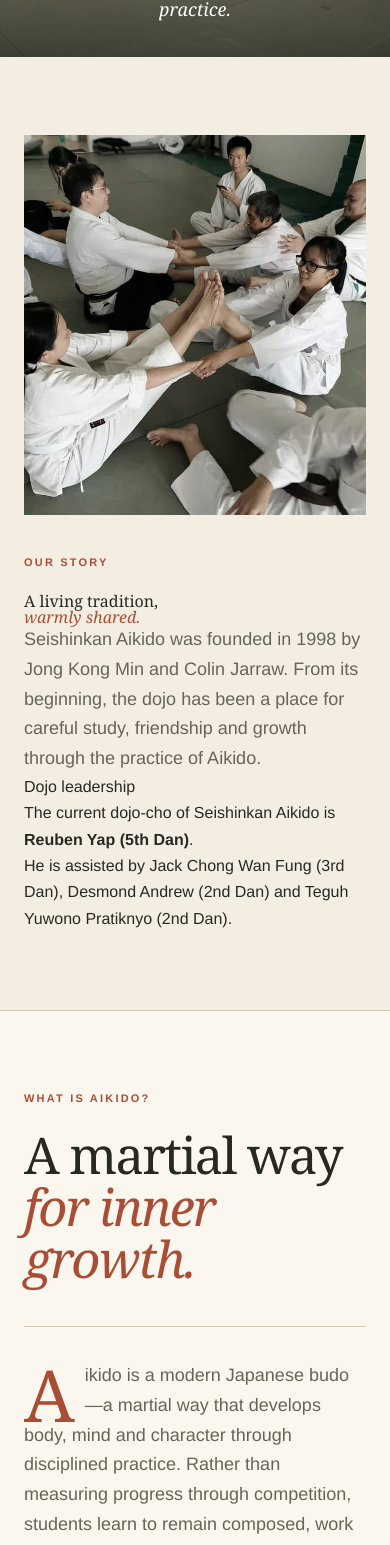
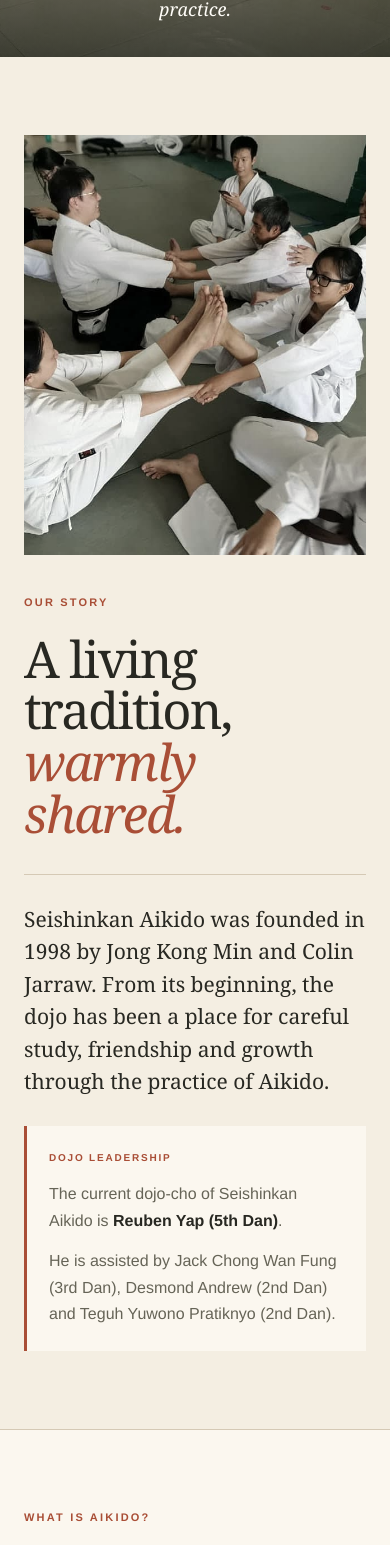
Before and after one commit to reubenyap/seishinkan, a Next.js app: page / in a window 390 px wide. Shown: the part 1211-2756 px from the top of the page. Built offline with nearby package versions, Linux system fonts and the light colour scheme.

Commit message:
Unify story layout and clarify age guidance

```diff
--- a/app/globals.css
+++ b/app/globals.css
@@ -128,31 +128,6 @@
   text-transform: uppercase;
 }
 .hero-note span::before { content: "•"; margin-right: 9px; color: var(--terracotta); }
-.hero-crest {
-  width: 100%;
-  margin-top: auto;
-  padding-top: 22px;
-  display: flex;
-  align-items: center;
-  gap: 18px;
-  border-top: 1px solid var(--rule);
-}
-.hero-crest img {
-  width: 106px;
-  height: 106px;
-  object-fit: contain;
-  filter: saturate(.72) sepia(.08);
-}
-.hero-crest span, .hero-crest small, .hero-crest strong { display: block; }
-.hero-crest small {
-  margin-bottom: 4px;
-  color: var(--terracotta);
-  font-size: 9px;
-  font-weight: 800;
-  letter-spacing: .17em;
-  text-transform: uppercase;
-}
-.hero-crest strong { font-family: var(--serif); font-size: 18px; font-weight: 400; }
 .hero-photo { min-height: 650px; margin: 0; position: relative; overflow: hidden; }
 .hero-photo img { object-fit: cover; object-position: 47% center; filter: saturate(.72) sepia(.08); }
 .hero-photo::after { content: ""; position: absolute; inset: 0; background: linear-gradient(180deg, transparent 56%, rgba(28,31,26,.67)); }
@@ -173,11 +148,18 @@
 .section-heading .eyebrow { padding-top: 14px; }
 .section-heading h2, .affiliation h2, .visit h2 { font-size: clamp(48px, 5vw, 80px); letter-spacing: -.035em; }
 .story { background: var(--paper); }
-.story-grid { display: grid; grid-template-columns: minmax(300px, .8fr) 1.2fr; gap: clamp(45px, 7vw, 112px); align-items: center; }
-.story-photo { min-height: 480px; position: relative; }
+.story-grid { display: grid; grid-template-columns: minmax(320px, .88fr) 1.12fr; gap: clamp(52px, 7.5vw, 126px); align-items: stretch; }
+.story-photo { min-height: 650px; position: relative; }
 .story-photo img { object-fit: cover; filter: saturate(.72) sepia(.08); }
-.story-copy { max-width: 760px; }
-.story-copy > p { color: var(--muted); font-size: 18px; }
+.story-content { max-width: 760px; padding: clamp(18px, 3vw, 48px) 0; align-self: center; }
+.story-content h2 { font-size: clamp(48px, 5vw, 80px); letter-spacing: -.035em; }
+.story-copy { margin-top: 42px; padding-top: 34px; border-top: 1px solid var(--rule); }
+.story-intro { margin: 0; color: var(--ink); font-family: var(--serif); font-size: clamp(21px, 1.7vw, 27px); line-height: 1.55; }
+.story-leadership { margin-top: 36px; padding: 28px 30px; background: var(--soft-paper); border-left: 3px solid var(--terracotta); }
+.story-leadership p { margin: 0; color: var(--muted); font-size: 16px; }
+.story-leadership p + p { margin-top: 14px; }
+.story-leadership strong { color: var(--ink); font-weight: 700; }
+.story-leadership .story-label { margin-bottom: 15px; color: var(--terracotta); font-size: 10px; font-weight: 800; letter-spacing: .18em; text-transform: uppercase; }
 .dropcap::first-letter { float: left; margin: 8px 10px 0 0; color: var(--terracotta); font-family: var(--serif); font-size: 72px; line-height: .7; }
 
 .aikido {
@@ -219,7 +201,10 @@
 .practical-heading { display: block; margin: 0; }
 .practical-heading .eyebrow { padding: 0; }
 .practical-heading h2 { font-size: clamp(46px, 4.4vw, 72px); }
-.practical-heading > p:last-child { max-width: 390px; margin-top: 30px; color: var(--muted); font-size: 17px; }
+.practical-heading > p:not(.eyebrow) { max-width: 390px; margin-top: 30px; color: var(--muted); font-size: 17px; }
+.age-guidance { max-width: 430px; margin-top: 30px; padding-top: 24px; display: flex; gap: 16px; align-items: flex-start; border-top: 1px solid var(--rule); }
+.age-guidance strong { min-width: 52px; color: var(--terracotta); font-family: var(--serif); font-size: 24px; line-height: 1.2; }
+.age-guidance span { color: var(--muted); font-size: 13px; line-height: 1.55; }
 .schedule-card, .fees-card { min-height: 450px; padding-left: clamp(26px, 3vw, 48px); border-left: 1px solid var(--rule); }
 .card-label { margin: 0 0 28px; color: var(--terracotta); font-size: 11px; font-weight: 800; letter-spacing: .18em; text-transform: uppercase; }
 .schedule-row { padding: 19px 0; display: flex; justify-content: space-between; gap: 20px; border-top: 1px solid var(--rule); }
@@ -318,8 +303,6 @@
   h1 { font-size: clamp(49px, 15vw, 70px); }
   .hero-actions { align-items: flex-start; flex-direction: column; gap: 22px; }
   .hero-note { margin-top: 48px; padding: 0; }
-  .hero-crest { margin-top: 36px; }
-  .hero-crest img { width: 92px; height: 92px; }
   .hero-photo { min-height: 430px; }
   .hero-photo figcaption { bottom: 32px; font-size: 18px; }
   .section { padding: 78px 24px; }
@@ -327,7 +310,11 @@
   .section-heading .eyebrow { padding: 0; }
   .section-heading h2, .affiliation h2, .visit h2 { font-size: clamp(44px, 13vw, 62px); }
   .story-grid { grid-template-columns: 1fr; gap: 38px; }
-  .story-photo { min-height: 380px; }
+  .story-photo { min-height: 420px; }
+  .story-content { padding: 0; }
+  .story-content h2 { font-size: clamp(44px, 13vw, 62px); }
+  .story-copy { margin-top: 34px; padding-top: 28px; }
+  .story-leadership { margin-top: 28px; padding: 24px 22px; }
   .aikido { grid-template-columns: 1fr; gap: 42px; }
   .aikido-heading h2 { font-size: clamp(44px, 13vw, 62px); }
   .aikido-copy { padding: 34px 0 0; border-top: 1px solid var(--rule); border-left: 0; }
```
